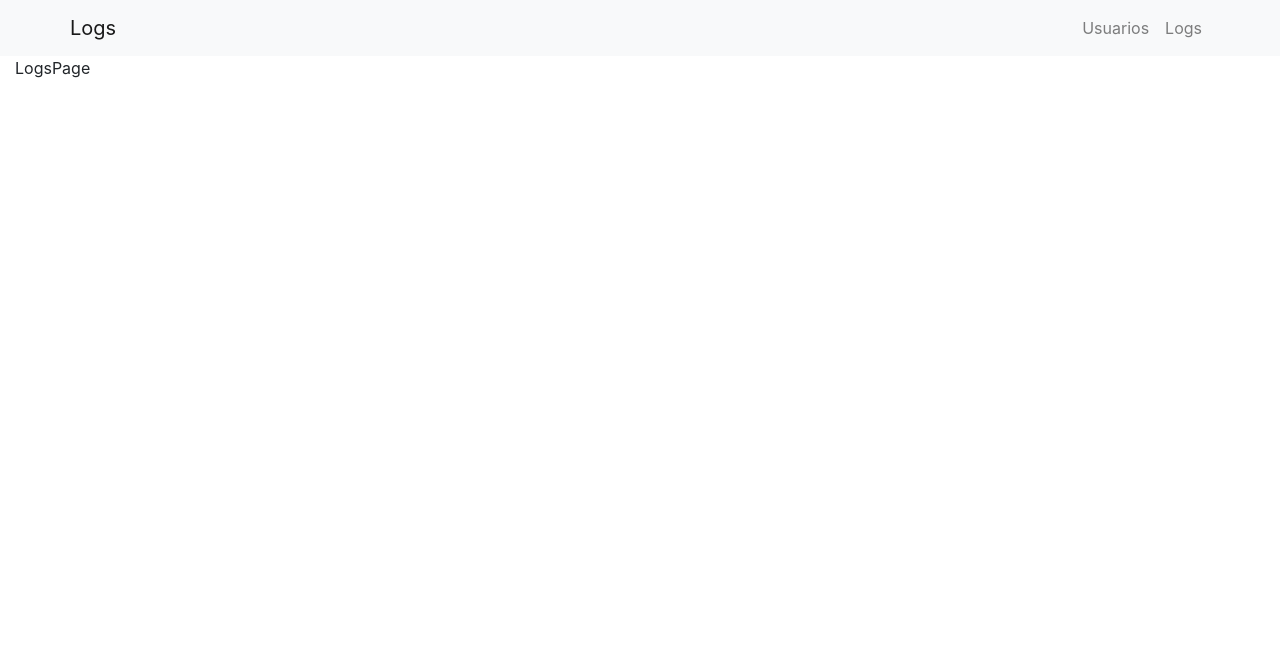
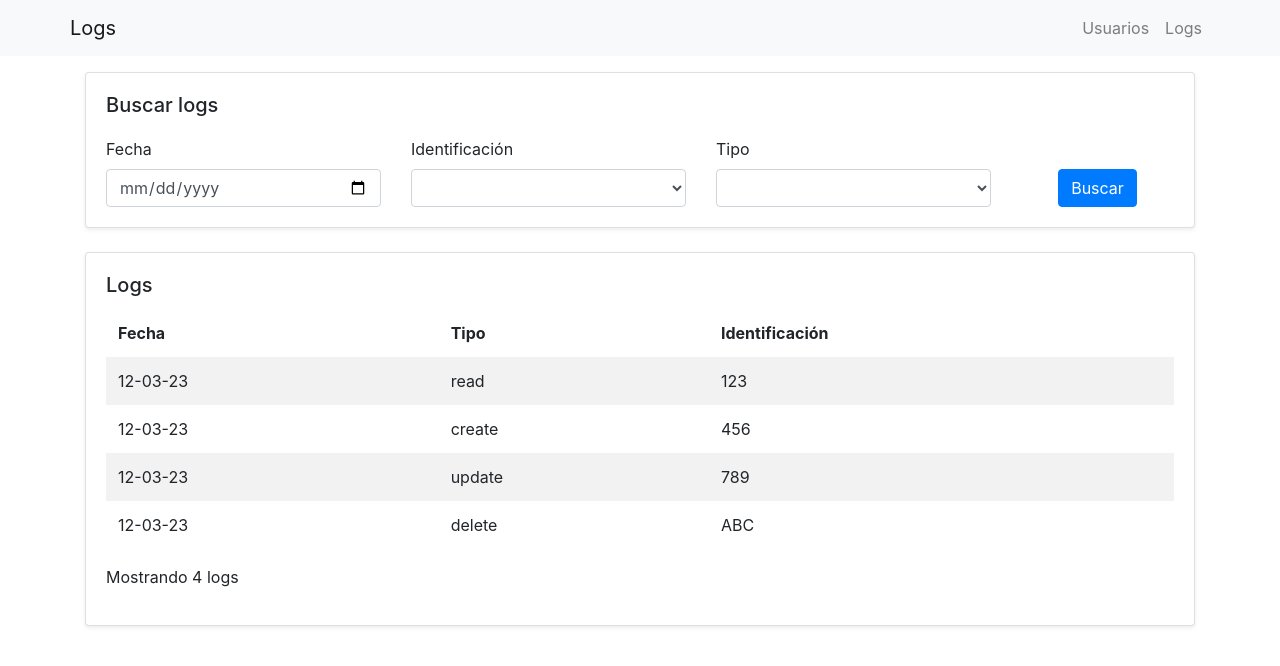
Before and after one commit to Sonya-c/softDesig2_frontend, a React (Create React App) app: page /logs in a window 1280 px wide. Shown: the top 666 px of the page. Built offline with nearby package versions, Linux system fonts and the light colour scheme.

Commit message:
feat: logsPage

```diff
--- /dev/null
+++ b/src/components/LogSearchForm.js
@@ -0,0 +1,42 @@
+import { Form, Row, Col, Button } from "react-bootstrap";
+
+export default function LogSearchForm({ logs }) {
+  return <Form>
+
+    <Row>
+      <Col sm={true} className="mt-2">
+        <Form.Group>
+          <Form.Label>Fecha</Form.Label>
+          <Form.Control type="date" />
+        </Form.Group>
+      </Col>
+      <Col sm={true} className="mt-2">
+        <Form.Group>
+          <Form.Label htmlFor="form-id">Identificación</Form.Label >
+          <Form.Control as="select" id="search-form-id">
+            <option></option>
+            {logs.map((log) => {
+              return <option key={"option" + log.id} value={log.id}>{log.id}</option>
+            })}
+          </Form.Control>
+        </Form.Group>
+      </Col>
+      <Col sm={true} className="mt-2">
+        <Form.Group>
+          <Form.Label htmlFor="form-id-type">Tipo</Form.Label >
+          <Form.Control as="select" id="search-form-id">
+            <option></option>
+            <option>Read</option>
+            <option>Create</option>
+            <option>Create</option>
+            <option>Update</option>
+          </Form.Control>
+        </Form.Group>
+      </Col>
+
+      <Col sm={2} className="d-flex align-items-end justify-content-sm-center">
+        <Button type="submit" id="search-form-submit">Buscar</Button>
+      </Col>
+    </Row>
+  </Form>
+}
--- a/src/components/SearchForm.js
+++ b/src/components/UserSearchForm.js
@@ -1,6 +1,6 @@
 import { Form, Row, Col, Button } from "react-bootstrap";
 
-export function SearchForm({ users }) {
+export function UserSearchForm({ users }) {
   return <Form>
     <Row>
       <Col sm={true} className="mt-2">
--- a/src/pages/LogsPage.js
+++ b/src/pages/LogsPage.js
@@ -1,8 +1,50 @@
+import { Card, Container } from "react-bootstrap";
+import { useEffect, useState } from "react";
+
+import TableComponent from "../components/TableComponent";
+import LogSearchForm from "../components/LogSearchForm";
+
 function LogsPage() {
+  const columns = ["Fecha", "Tipo", "Identificación"];
+  const logsProperties = ["date", "type", "id"];
+
+  const [logs, setLogs] = useState([]);
+
+  useEffect(() => {
+    setLogs([
+      { "date": "12-03-23", "type": "read", "id": "123" },
+      { "date": "12-03-23", "type": "create", "id": "456" },
+      { "date": "12-03-23", "type": "update", "id": "789" },
+      { "date": "12-03-23", "type": "delete", "id": "ABC" },
+    ])
+  }, []);
+
   return (
-    <div data-testid="logs-page">
-      LogsPage
-    </div>
+    <Container data-testid="logs-page">
+      <Card className="mt-3 mb-4 shadow-sm">
+        <Card.Body>
+          <Card.Title>Buscar logs</Card.Title>
+          <LogSearchForm logs={logs} />
+        </Card.Body>
+      </Card>
+      <Card className="mt-3 mb-4 shadow-sm">
+        <Card.Body>
+          <Card.Title>Logs</Card.Title>
+          <div style={{
+            overflow: "auto",
+            maxHeight: "300px"
+          }}>
+            <TableComponent
+              columns={columns}
+              data={logs}
+              dataColumns={logsProperties}
+              actionRow={() => { }}
+            />
+          </div>
+          <p>Mostrando {logs.length} logs</p>
+        </Card.Body>
+      </Card>
+    </Container>
   );
 }
 
--- a/src/pages/UsersPage.js
+++ b/src/pages/UsersPage.js
@@ -5,7 +5,7 @@ import { Container, Row, Col, Button, Card, Modal } from "react-bootstrap";
 import TableComponent from "../components/TableComponent";
 
 import UserForm from "../components/UserForm";
-import { SearchForm } from "../components/SearchForm";
+import { UserSearchForm } from "../components/UserSearchForm";
 
 function UsersPage() {
   const navigate = useNavigate();
@@ -39,7 +39,7 @@ function UsersPage() {
       <Card className="mt-4 mb-2 shadow-sm">
         <Card.Body>
           <Card.Title>Buscar usuario</Card.Title>
-          <SearchForm users={users} />
+          <UserSearchForm users={users} />
         </Card.Body>
       </Card>
 
```
